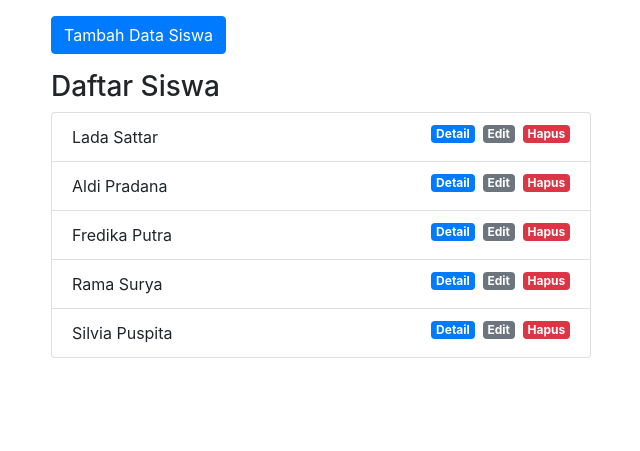
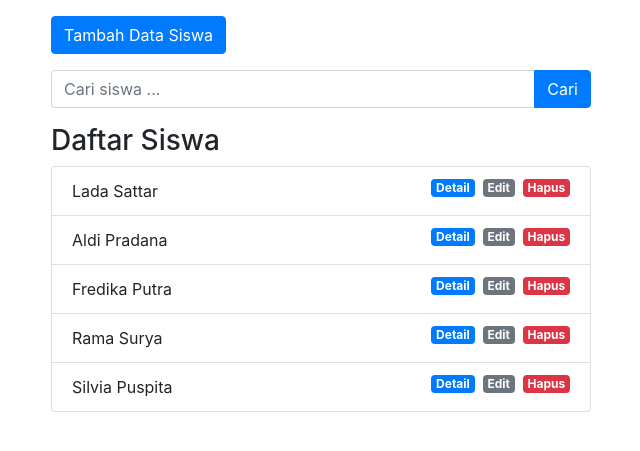
Before and after one commit to redtraa/omail, a PHP site: page /website/siswa in a window 1280 px wide. Shown: the part 56-507 px from the top of the page, without its empty margins (34-674 px from the left). Run offline with PHP 8.4, Linux system fonts and the light colour scheme; data comes from the database, SQL or seed files in the repository; both versions use the stored data as it was after the commit.

Commit message:
Last Episode

```diff
--- a/app/controllers/Siswa.php
+++ b/app/controllers/Siswa.php
@@ -58,4 +58,13 @@ class Siswa extends Controller{
 			exit;
 		}
 	}
+
+	public function cari(){
+		$data['judul'] = 'Daftar Siswa';
+		$data['siswa'] = $this->model('Siswa_model')->cariDataSiswa();
+
+		$this->view('templates/header', $data);
+		$this->view('siswa/index', $data);
+		$this->view('templates/footer');
+	}
 }
--- a/app/models/Siswa_model.php
+++ b/app/models/Siswa_model.php
@@ -57,4 +57,12 @@ class Siswa_model{
 
 		return $this->db->rowCount();
 	}
+
+	public function cariDataSiswa(){
+		$keyword = $_POST['keyword'];
+		$query = "SELECT * FROM siswa WHERE nama LIKE :keyword";
+		$this->db->query($query);
+		$this->db->bind('keyword', "%$keyword%");
+		return $this->db->resultSet();
+	}
 }
--- a/app/views/siswa/index.php
+++ b/app/views/siswa/index.php
@@ -7,6 +7,22 @@
 	<div class="row">
 		<div class="col-lg-6">
 			<button type="button" class="btn btn-primary mb-3 tombolTambahData" data-toggle="modal" data-target="#formModal">Tambah Data Siswa</button>
+		</div>
+	</div>
+	<div class="row">
+		<div class="col-lg-6">
+			<form action="<?= BASEURL; ?>/siswa/cari" method="post">
+				<div class="input-group mb-3">
+					<input type="text" class="form-control" placeholder="Cari siswa ..." name="keyword" id="keyword" autocomplete="off">
+					<div class="input-group-append">
+						<button class="btn btn-primary" type="submit" id="tombolCari">Cari</button>
+					</div>
+				</div>
+			</form>
+		</div>
+	</div>
+	<div class="row">
+		<div class="col-lg-6">
 			<h3>Daftar Siswa</h3>
 			<ul class="list-group">
 				<?php foreach ($data['siswa'] as $siswa): ?>
```
Also changed, not shown: db/db_mvc.sql (added, +73 -0 lines).
